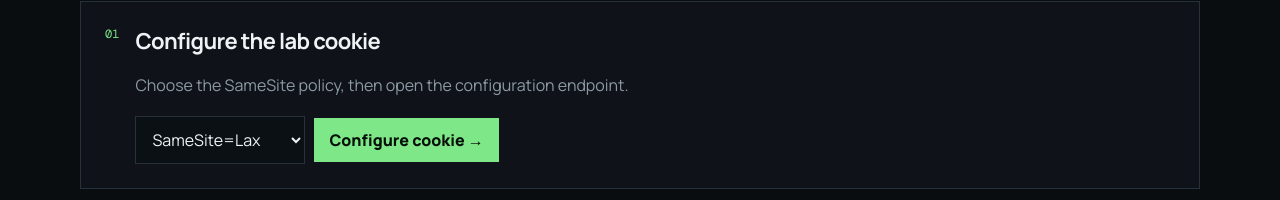
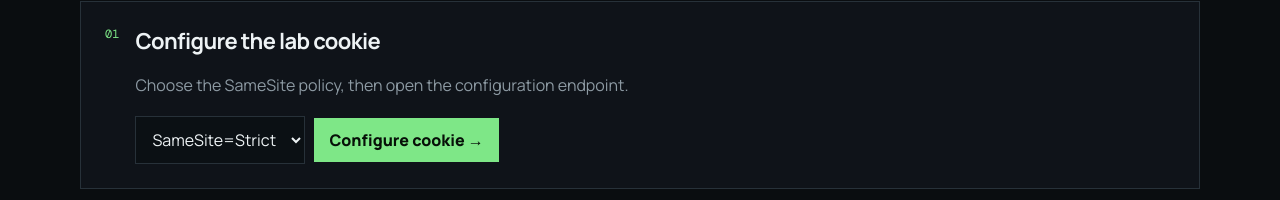
Before and after one commit to poncema4/CookieGuard, a Next.js app in the folder frontend/: page /csrf-lab in a window 1280 px wide. Shown: the part 484-684 px from the top of the page. Built offline with nearby package versions, Linux system fonts and the light colour scheme; no server answers.

Commit message:
Make CSRF lab default deterministic with SameSite=Strict

```diff
--- a/frontend/app/csrf-lab/page.tsx
+++ b/frontend/app/csrf-lab/page.tsx
@@ -4,7 +4,8 @@ import { useState } from "react";
 const TARGET_ORIGIN = process.env.NEXT_PUBLIC_COOKIEGUARD_BACKEND_ORIGIN as string;
 
 export default function CsrfLabPage() {
-  const [sameSite, setSameSite] = useState<"Lax" | "Strict">("Lax");
+  const [sameSite, setSameSite] = useState<"Lax" | "Strict">("Strict");
+  const expectedResult = sameSite === "Strict" ? "BLOCKED" : "BLOCKED (normally)";
 
   return (
     <main className="page">
@@ -69,8 +70,13 @@ export default function CsrfLabPage() {
                 <button className="btn primary" type="submit">Run cross-site POST</button>
               </form>
               <div className="status" style={{ marginTop: 16 }}>
-                Expected with SameSite={sameSite}: <strong>BLOCKED</strong>
+                Expected with SameSite={sameSite}: <strong>{expectedResult}</strong>
               </div>
+              {sameSite === "Lax" && (
+                <p style={{ marginTop: 8 }}>
+                  Lax can have browser-specific temporary POST behavior, so Strict is the deterministic blocked case for this lab.
+                </p>
+              )}
             </div>
           </div>
         </div>
```
